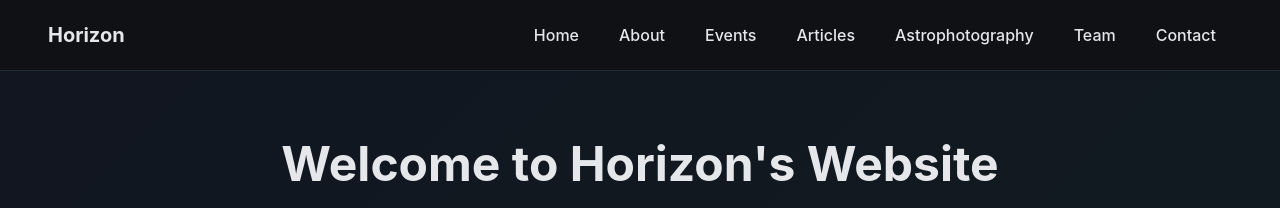
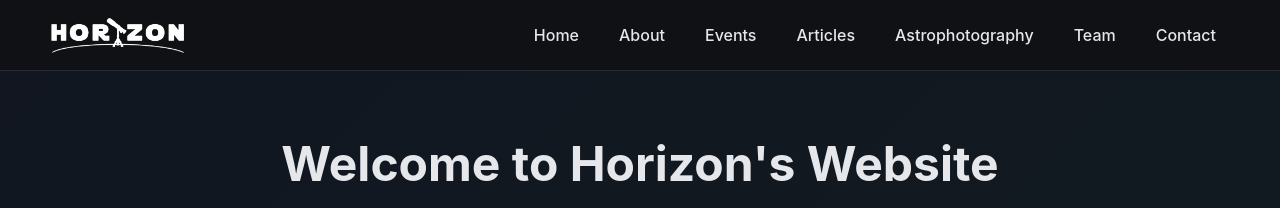
Before and after one commit to Toushi8sushi/Website_work, a Jekyll site: the page built from index.md, in a window 1280 px wide. Shown: the top 208 px of the page. Built offline with Jekyll 4.4.1, drawn with Linux system fonts in a browser that asks for light colours.

Commit message:
added horizons logo on the navigation bar

```diff
--- /dev/null
+++ b/_data/horizon_team_members_25-26.csv
@@ -0,0 +1,3 @@
+name,rollno
+toshith,ee23b152
+rohit,ph23b000
--- a/_includes/header.html
+++ b/_includes/header.html
@@ -2,7 +2,9 @@
   <nav class="navbar">
     <div class="container">
       <div class="nav-brand">
-        <a href="{{ '/' | relative_url }}">{{ site.title }}</a>
+        <a href="{{ '/' | relative_url }}" class="nav-logo">
+          <img src="{{ '/assets/images/logo.png' | relative_url }}" alt="{{ site.title }} Logo">
+        </a>
       </div>
 
       <button class="nav-toggle" aria-label="Toggle navigation">
--- a/assets/css/_layout.scss
+++ b/assets/css/_layout.scss
@@ -35,14 +35,30 @@
 
 .nav-brand {
   a {
+    display: flex;
+    align-items: center;
+    text-decoration: none;
+
+    // If text is still present, keep font styling
     font-size: $font-size-xl;
     font-weight: $font-weight-bold;
     color: $color-text;
-    text-decoration: none;
 
     &:hover {
       color: $color-primary;
       text-decoration: none;
+    }
+
+    // Logo image inside link
+    img {
+      height: 40px; // adjust size as needed
+      width: auto;
+      transition: transform 0.3s ease, filter 0.3s ease;
+
+      &:hover {
+        filter: brightness(1.2); // brightens on hover
+        transform: scale(1.05); // slight zoom
+      }
     }
   }
 }
```
Also changed, not shown: assets/images/logo.png (added), assets/images/logo.svg (added), 14 other files.
